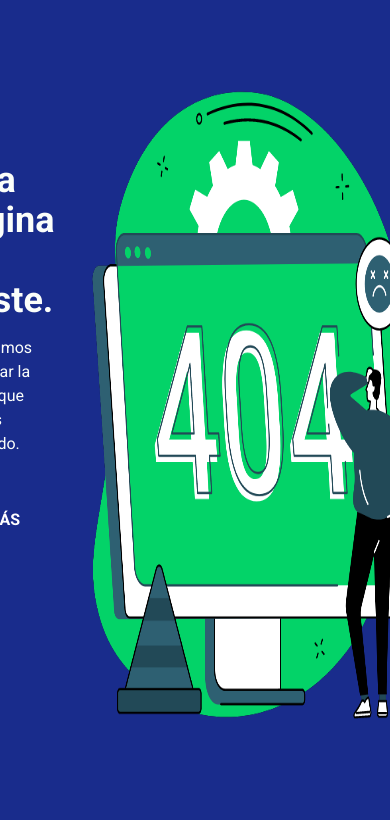
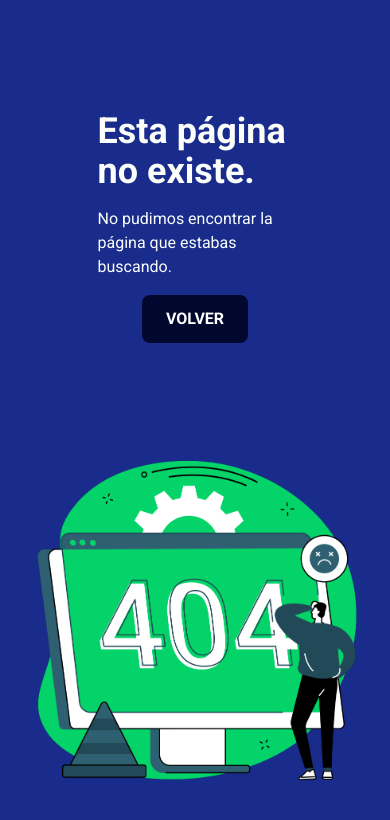
Before and after one commit to LauraCayuelaT/PFTeesa_Front, a React (Vite) app in the folder frontend-teesa/: page /error404 in a window 390 px wide. Shown: the top 820 px of the page. Built offline with nearby package versions, Linux system fonts and the light colour scheme.

Commit message:
Checkout & 404: Responsive

```diff
--- a/frontend-teesa/src/views/Error404/Error404.jsx
+++ b/frontend-teesa/src/views/Error404/Error404.jsx
@@ -1,29 +1,32 @@
-
-
-import React from "react";
-import { NavLink } from "react-router-dom";
-import error404 from "../../img/imgs/404.png"
+import { NavLink } from 'react-router-dom';
+import error404 from '../../img/imgs/404.png';
 function Error404() {
   return (
-    <div className="flex flex-row justify-center h-screen bg-teesaBlueLight overflow-hidden">
-      <div className="flex flex-col m-auto mt-40">
-        <h1 className="font-bold text-teesaWhite text-4xl mb-4">Esta página no existe.</h1>
-        <h2 className="text-teesaWhite -webkit-line-clamp-3 overflow-hidden">
-          No pudimos encontrar la
-        </h2>
-        <h2 className="text-teesaWhite"> página que estabas </h2>
-        <h2 className="text-teesaWhite"> buscando. </h2>
+    <div className='flex flex-col lg:flex-row w-full items-center h-screen bg-teesaBlueLight overflow-hidden justify-items-center'>
+      <div className='flex flex-col m-auto w-1/2 justify-center items-center'>
+        <div className='flex flex-col justify-center'>
+          <h1 className='font-bold text-teesaWhite text-4xl mb-4'>
+            Esta página no existe.
+          </h1>
+          <h2 className='text-start text-teesaWhite -webkit-line-clamp-3 overflow-hidden'>
+            No pudimos encontrar la <br /> página que estabas <br /> buscando.
+          </h2>
+        </div>
 
-        <div className="flex items-center justify-center mt-4">
+        <div className='flex items-center justify-center mt-4'>
           <NavLink
-            to="/home"
-            className="px-6 py-3 text-white font-bold transition duration-300 ease-in-out transform hover:text-teesaGreen focus:text-teesaGreen"
+            to='/home'
+            className='bg-teesaBlueDark rounded-lg px-6 py-3 text-white font-bold transition duration-300 ease-in-out transform hover:text-teesaGreen focus:text-teesaGreen'
           >
-            IR ATRÁS
+            VOLVER
           </NavLink>
         </div>
       </div>
-      <img src={error404} alt="Error 404" />
+      <img
+        src={error404}
+        alt='Error 404'
+        className='w-full md:w-1/2 -mt-10 lg:-mt-0'
+      />
     </div>
   );
 }
```
